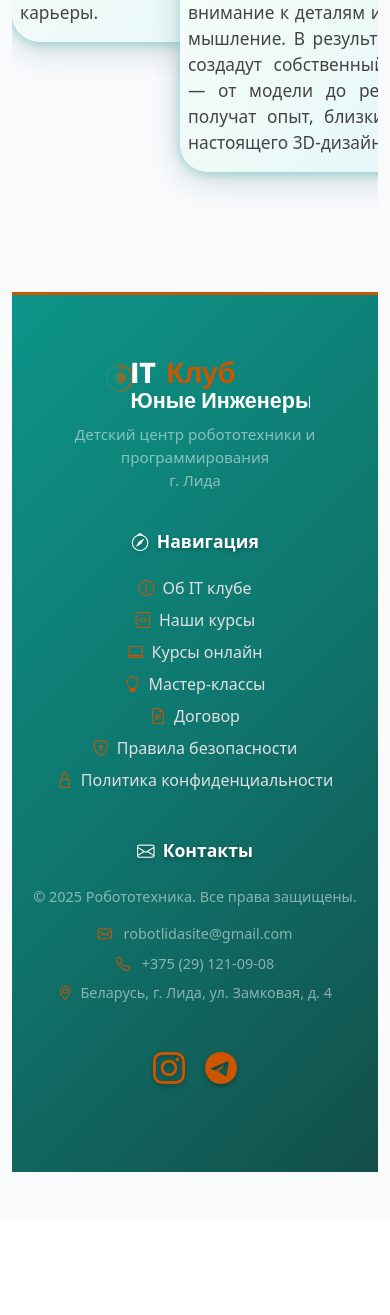
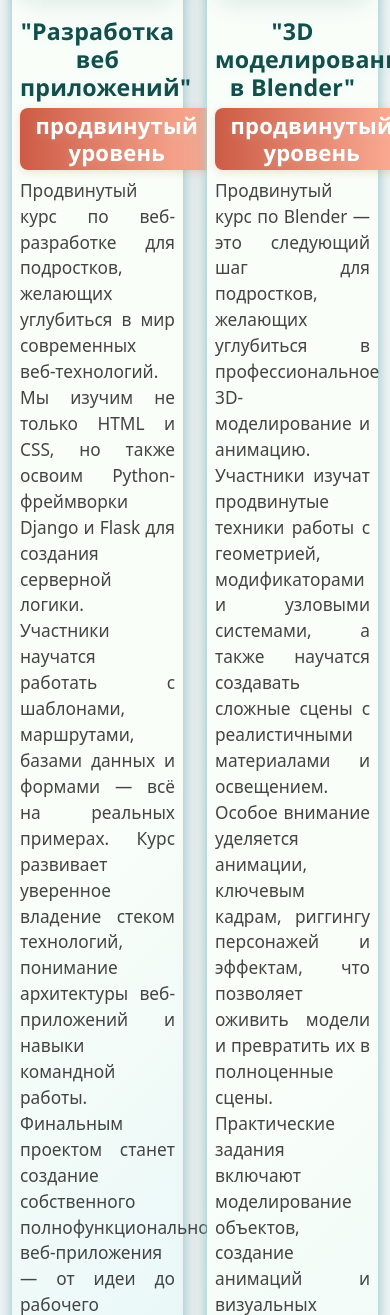
Before and after one commit to AndreiSkrypko/robototehnika_lida, a Django app: page /courses_13_16/ in a window 390 px wide. Shown: the part 3827-5142 px from the top of the page. Before the commit the page ends 4999 px from the top, so only its background shows below. Run offline with Django 5.2, Linux system fonts and the light colour scheme; data comes from the database, SQL or seed files in the repository; some libraries are stand-ins or nearby versions.

Commit message:
Война с карточками курсов

```diff
--- a/main_app/static/main/css/courses.css
+++ b/main_app/static/main/css/courses.css
@@ -4,18 +4,14 @@
 
     /* Фон страницы */
     body {
-    background-color: var(--main-gray) !important;
-    /* Светло-серый из палитры переменных */
-    margin: 0;
-    /* Убираем отступы по умолчанию */
+        background-color: var(--main-gray) !important; /* Светло-серый из палитры переменных */
+        margin: 0; /* Убираем отступы по умолчанию */
     }
 
     /* Верхняя навигационная панель */
     .navbar {
-    background-color: var(--main-white) !important;
-    /* Белый фон */
-    border-bottom: none;
-    /* Убираем нижнюю границу */
+        background-color: var(--main-white) !important; /* Белый фон */
+        border-bottom: none; /* Убираем нижнюю границу */
     }
 
     /* Общий контейнер без фона */
@@ -281,7 +277,6 @@ body {
 
     /* Смартфоны (до 767px) */
     @media (max-width: 767px) {
-
         .info-card,
         .abonement-card {
             min-height: 120px;
@@ -292,29 +287,3 @@ body {
             min-height: unset;
         }
     }
-
-/* Для мобильных: горизонтальная карусель курсов */
-@media (max-width: 767px) {
-    .courses-carousel {
-        display: flex;
-        flex-direction: row;
-        overflow-x: auto;
-        gap: 1rem;
-        scroll-snap-type: x mandatory;
-        padding-bottom: 1rem;
-        -webkit-overflow-scrolling: touch;
-    }
-
-    .courses-carousel::-webkit-scrollbar {
-        display: none;
-        /* Скрыть скроллбар на iOS/Chrome */
-    }
-
-    .course-card {
-        min-width: 80vw;
-        max-width: 85vw;
-        flex: 0 0 auto;
-        scroll-snap-align: start;
-        margin-bottom: 0.5rem;
-    }
-}
--- a/main_app/templates/main/courses_13_16.html
+++ b/main_app/templates/main/courses_13_16.html
@@ -69,8 +69,6 @@
 
 
     <!-- Блок для 13-16 лет (продвинутый уровень) -->
-
-    <div class="courses-carousel">
     <div class="row justify-content-center my-5">
 
 
@@ -174,7 +172,6 @@
         </div>
 
 
-
     </div>
 
 
```
Lines whose indentation alone changed are shown as unchanged.
